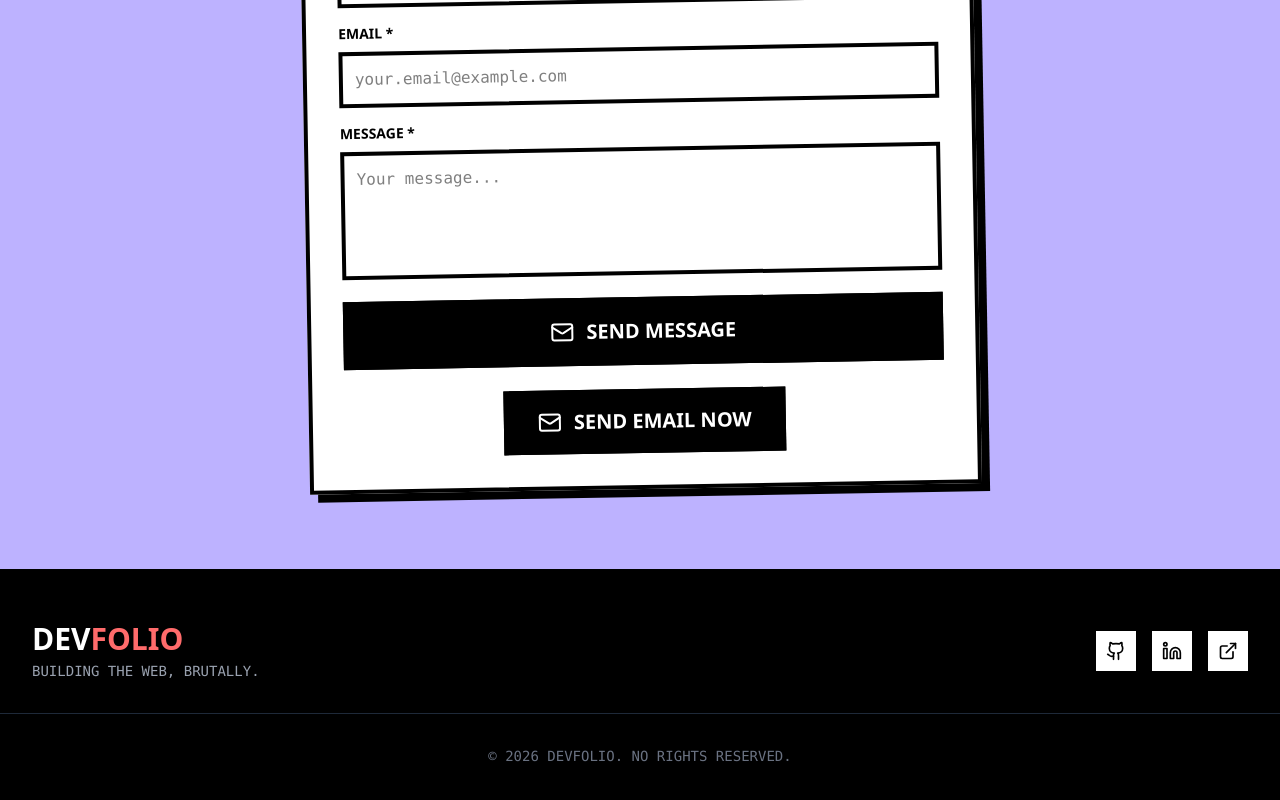
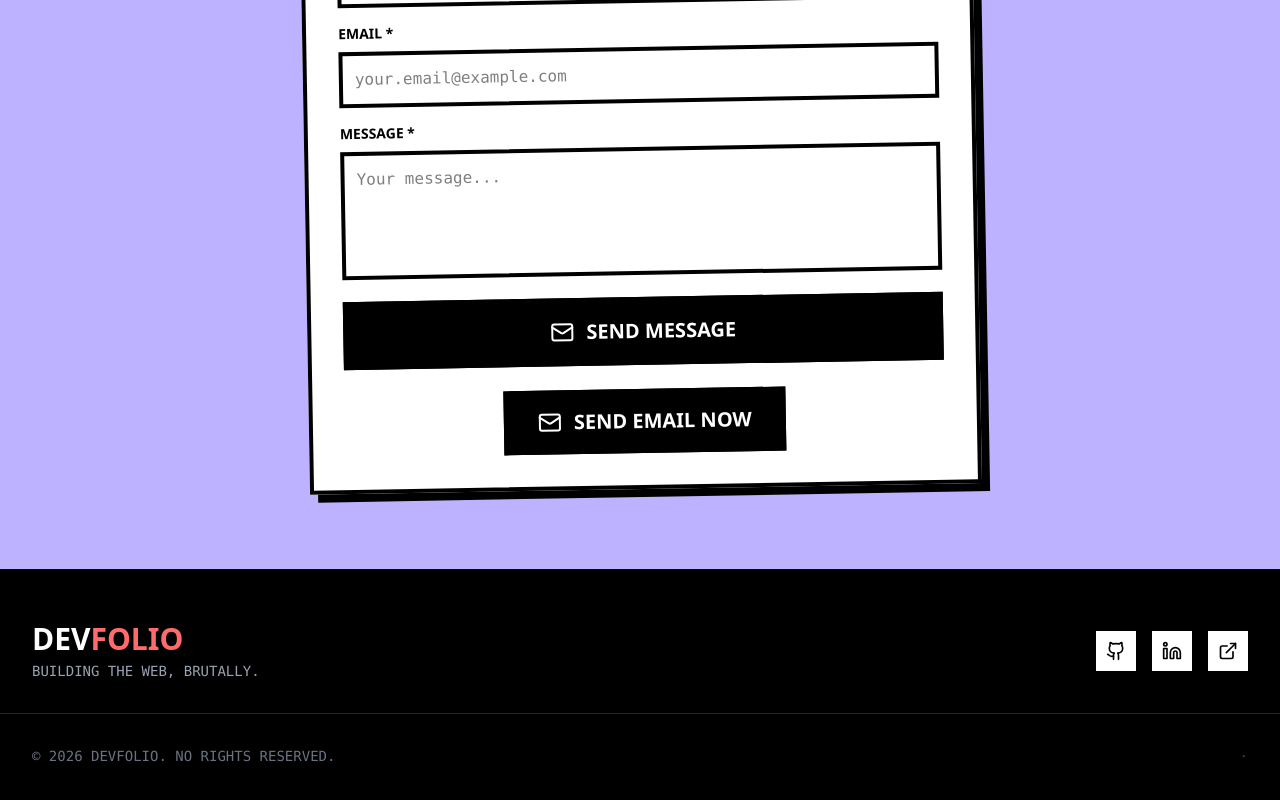
Before and after one commit to Manchinn/Portfolio, a Next.js app: page / in a window 1280 px wide. Shown: the part 6670-7470 px from the top of the page. Built offline with nearby package versions, Linux system fonts and the light colour scheme.

Commit message:
feat: add subtle admin link in footer

```diff
--- a/src/components/layout/Footer.tsx
+++ b/src/components/layout/Footer.tsx
@@ -27,8 +27,9 @@
           ))}
         </div>
       </div>
-      <div className="max-w-7xl mx-auto px-4 sm:px-6 lg:px-8 mt-8 pt-8 border-t border-gray-800 text-sm text-center font-mono text-gray-500">
-        © {currentYear} DEVFOLIO. {tl({ en: 'NO RIGHTS RESERVED.', th: 'สงวนลิขสิทธิ์' })}
+      <div className="max-w-7xl mx-auto px-4 sm:px-6 lg:px-8 mt-8 pt-8 border-t border-gray-800 text-sm font-mono text-gray-500 flex justify-between items-center">
+        <span>© {currentYear} DEVFOLIO. {tl({ en: 'NO RIGHTS RESERVED.', th: 'สงวนลิขสิทธิ์' })}</span>
+        <a href="/admin/prompts" className="text-gray-700 hover:text-gray-400 transition-colors">·</a>
       </div>
     </footer>
   )
```
